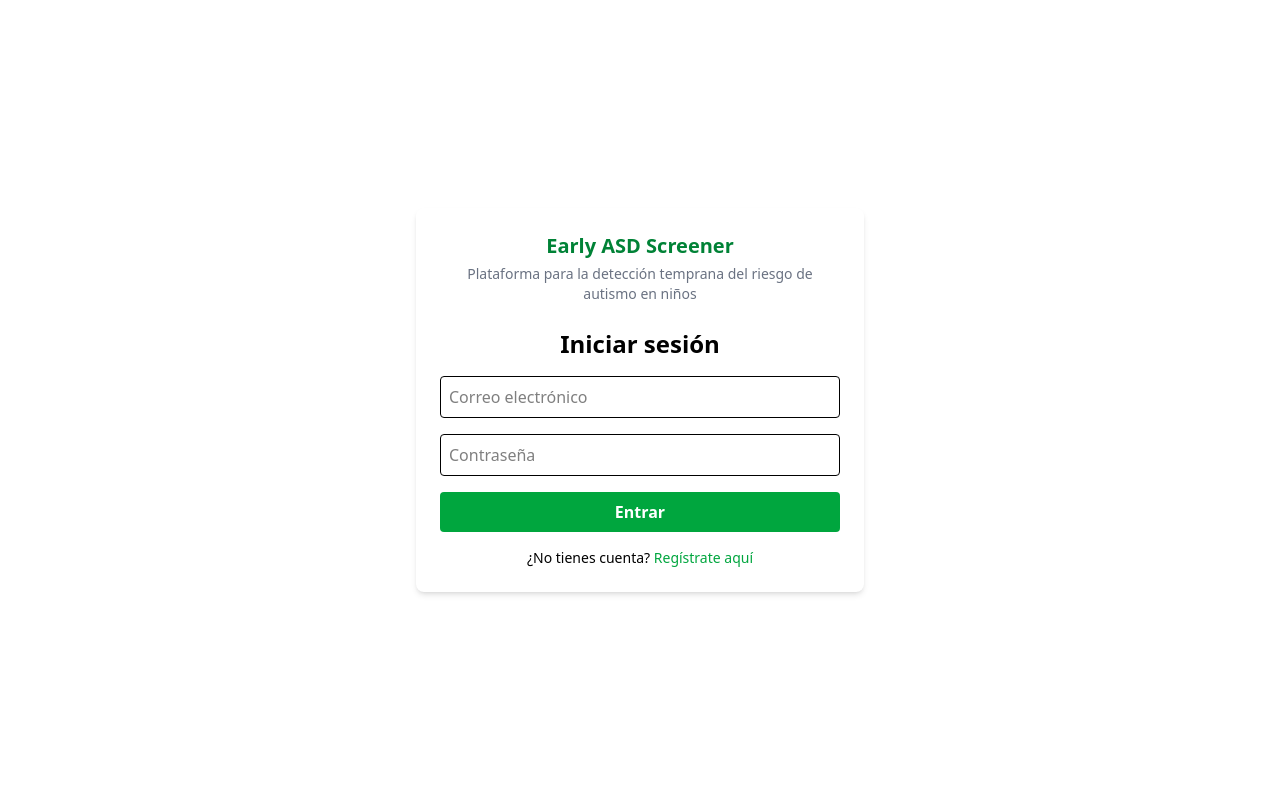
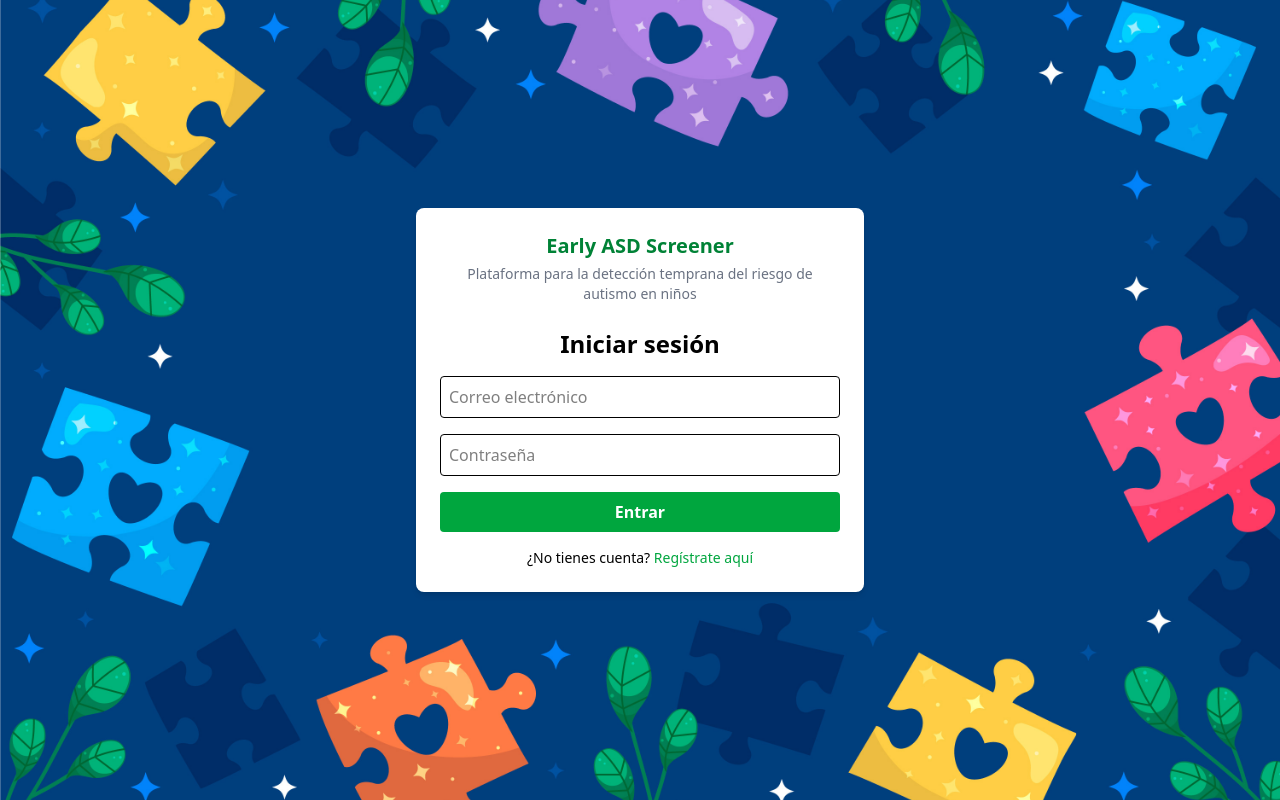
Before and after one commit to ZeuCode/early-asd-screener, a React (Vite) app: page /login in a window 1280 px wide. Built offline with nearby package versions, Linux system fonts and the light colour scheme.

Commit message:
Se agrego imagen de fondo

```diff
--- a/src/pages/LoginPage.tsx
+++ b/src/pages/LoginPage.tsx
@@ -32,7 +32,7 @@ export default function LoginPage() {
   };
 
   return (
-    <div className="min-h-screen flex items-center justify-center">
+    <div className="min-h-screen flex items-center justify-center bg-[url(/images/fondo.jpg)] bg-cover bg-center">
       <div className="p-6 w-full max-w-md bg-white shadow-md rounded-lg">
         <h1 className="text-xl font-bold text-center text-green-700 mb-1">
           Early ASD Screener
--- a/src/pages/RegisterPage.tsx
+++ b/src/pages/RegisterPage.tsx
@@ -39,7 +39,7 @@ export default function RegisterPage() {
   };
 
   return (
-    <div className="min-h-screen flex items-center justify-center bg-gray-100">
+    <div className="min-h-screen flex items-center justify-center bg-gray-100 bg-[url(/images/fondo.jpg)] bg-cover bg-center">
       <div className="bg-white p-8 rounded-2xl shadow-md w-full max-w-md">
         <h1 className="text-3xl font-bold mb-6 text-center text-gray-800">
           Crear cuenta
```
Also changed, not shown: public/images/fondo.jpg (renamed from src/public/images/fondo.jpg).
